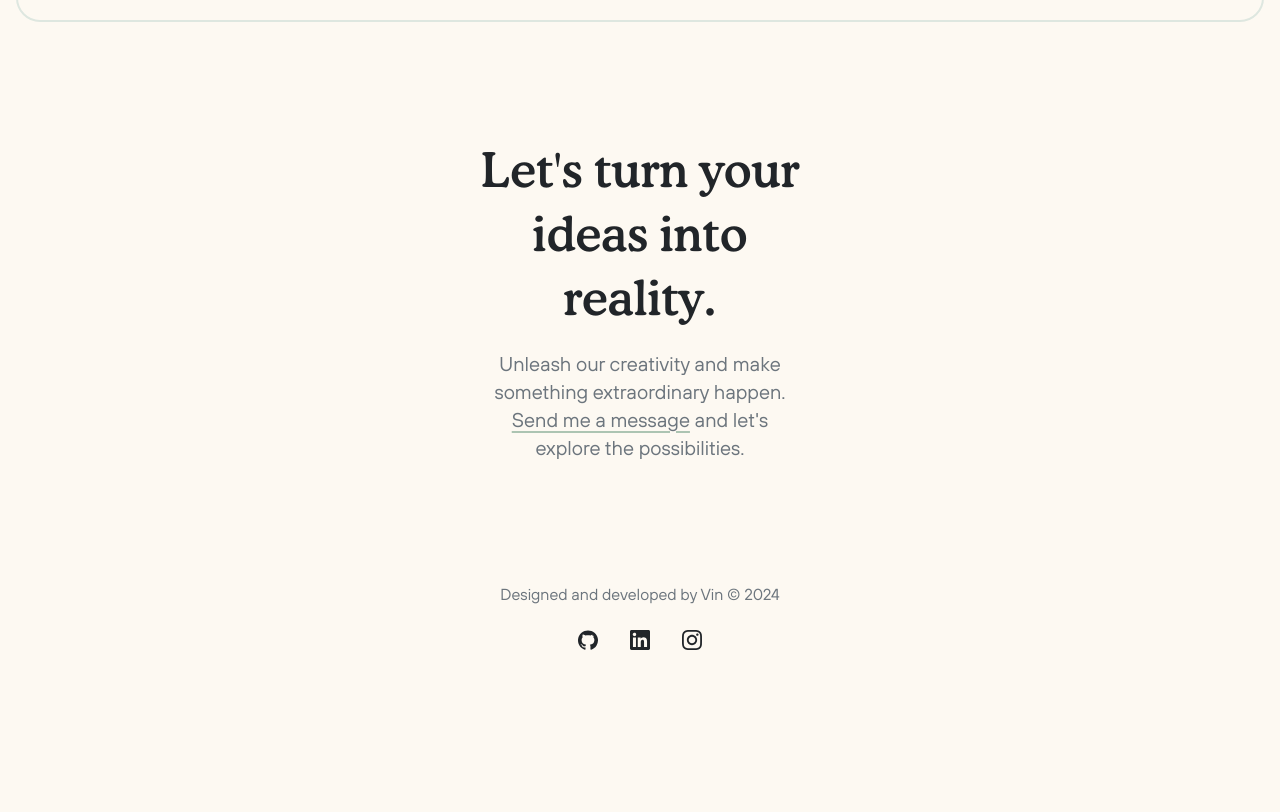
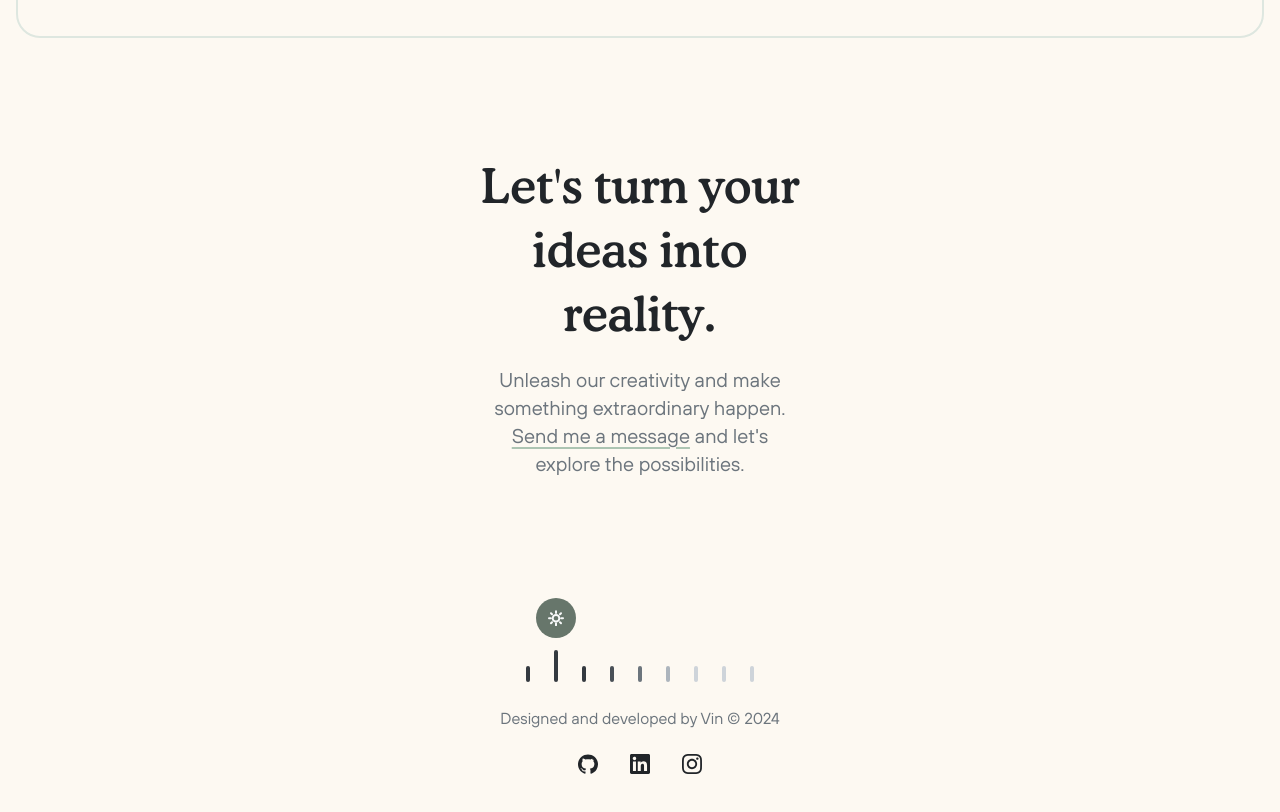
Before and after one commit to vinnie4k/portfolio-v3, a Next.js app: page /scribbly in a window 1280 px wide. Shown: the part 6174-6986 px from the top of the page. Before the commit the page ends 6884 px from the top, so only its background shows below. Built offline with nearby package versions, Linux system fonts and the light colour scheme.

Commit message:
Implement most of dark mode toggle

```diff
--- a/package.json
+++ b/package.json
@@ -9,6 +9,7 @@
     "lint": "next lint"
   },
   "dependencies": {
+    "@headlessui/react": "^2.1.0",
     "next": "14.2.4",
     "react": "^18",
     "react-dom": "^18"
--- a/src/app/globals.css
+++ b/src/app/globals.css
@@ -31,6 +31,14 @@
 
   .animate-up {
     @apply transition-all ease-in-out duration-300 hover:translate-y-[-4px];
+  }
+
+  .animate-footer-bar {
+    @apply transition-all ease-in-out duration-200 pt-2 cursor-pointer h-6 hover:h-10;
+  }
+
+  .animate-footer-circle {
+    @apply transition-all ease-in-out duration-200 data-[closed]:opacity-0 data-[closed]:translate-y-2;
   }
 
   /* Gradient */
--- a/src/components/FooterBar.tsx
+++ b/src/components/FooterBar.tsx
@@ -1,17 +1,184 @@
-import Image from "next/image";
-import githubIcon from "../../public/icons/github-dk.svg";
-import linkedinIcon from "../../public/icons/linkedin.svg";
-import instagramIcon from "../../public/icons/instagram.svg";
+"use client";
+
 import LinkedInIcon from "@/icons/LinkedInIcon";
 import InstagramIcon from "@/icons/InstagramIcon";
 import GitHubIcon from "@/icons/GitHubIcon";
+import SunIcon from "@/icons/SunIcon";
+import { inInterval } from "@/helpers";
+import { timeIntervals } from "@/constants";
+import { useEffect, useState } from "react";
+import { Transition } from "@headlessui/react";
 
 export default function FooterBar() {
+  const offsetStyle = [
+    "ml-[0px]",
+    "ml-[28px]",
+    "ml-[56px]",
+    "ml-[84px]",
+    "ml-[112px]",
+    "ml-[140px]",
+    "ml-[168px]",
+    "ml-[196px]",
+    "ml-[224px]",
+  ];
+
+  // Variables
+  const [activeIndex, setActiveIndex] = useState(-1);
+  const [isShowing, setIsShowing] = useState(true);
+
+  // Hooks
+  useEffect(() => {
+    const newActiveIndex = timeIntervals.findIndex((interval) =>
+      inInterval(interval[0], interval[1])
+    );
+    setActiveIndex(newActiveIndex);
+    if ([5, 6, 7, 8].includes(newActiveIndex)) {
+      document.documentElement.classList.add("dark");
+    }
+  }, [timeIntervals]);
+
+  // Render
   return (
     <div className="flex flex-col items-center gap-6">
+      {/* Toggle */}
+      <div className="flex flex-col gap-3 justify-end h-[84px]">
+        {/* Circle */}
+        <Transition show={isShowing}>
+          <div
+            className={`animate-footer-circle bg-primary-700 rounded-[24px] w-10 h-10 flex items-center justify-center ${
+              activeIndex === -1 ? "hidden" : offsetStyle[activeIndex]
+            }`}
+          >
+            <SunIcon width={16} className="stroke-neutral-100" />
+          </div>
+        </Transition>
+
+        {/* Bars */}
+        <div className="flex flex-row px-[18px] items-end h-8">
+          <button
+            className={`animate-footer-bar pr-3 ${activeIndex === 0 && "h-10"}`}
+            onClick={() => {
+              setIsShowing(false);
+              setTimeout(() => {
+                document.documentElement.classList.remove("dark");
+                setActiveIndex(0);
+                setIsShowing(true);
+              }, 300);
+            }}
+          >
+            <div className="w-1 h-full rounded-[8px] bg-neutral-800" />
+          </button>
+          <button
+            className={`animate-footer-bar px-3 ${activeIndex === 1 && "h-10"}`}
+            onClick={() => {
+              document.documentElement.classList.remove("dark");
+              setIsShowing(false);
+              setTimeout(() => {
+                setActiveIndex(1);
+                setIsShowing(true);
+              }, 300);
+            }}
+          >
+            <div className="w-1 h-full rounded-[8px] bg-neutral-800" />
+          </button>
+          <button
+            className={`animate-footer-bar px-3 ${activeIndex === 2 && "h-10"}`}
+            onClick={() => {
+              document.documentElement.classList.remove("dark");
+              setIsShowing(false);
+              setTimeout(() => {
+                setActiveIndex(2);
+                setIsShowing(true);
+              }, 300);
+            }}
+          >
+            <div className="w-1 h-full rounded-[8px] bg-neutral-800" />
+          </button>
+          <button
+            className={`animate-footer-bar px-3 ${activeIndex === 3 && "h-10"}`}
+            onClick={() => {
+              document.documentElement.classList.remove("dark");
+              setIsShowing(false);
+              setTimeout(() => {
+                setActiveIndex(3);
+                setIsShowing(true);
+              }, 300);
+            }}
+          >
+            <div className="w-1 h-full rounded-[8px] bg-neutral-700" />
+          </button>
+          <button
+            className={`animate-footer-bar px-3 ${activeIndex === 4 && "h-10"}`}
+            onClick={() => {
+              document.documentElement.classList.remove("dark");
+              setIsShowing(false);
+              setTimeout(() => {
+                setActiveIndex(4);
+                setIsShowing(true);
+              }, 300);
+            }}
+          >
+            <div className="w-1 h-full rounded-[8px] bg-neutral-600" />
+          </button>
+          <button
+            className={`animate-footer-bar px-3 ${activeIndex === 5 && "h-10"}`}
+            onClick={() => {
+              document.documentElement.classList.add("dark");
+              setIsShowing(false);
+              setTimeout(() => {
+                setActiveIndex(5);
+                setIsShowing(true);
+              }, 300);
+            }}
+          >
+            <div className="w-1 h-full rounded-[8px] bg-neutral-500" />
+          </button>
+          <button
+            className={`animate-footer-bar px-3 ${activeIndex === 6 && "h-10"}`}
+            onClick={() => {
+              document.documentElement.classList.add("dark");
+              setIsShowing(false);
+              setTimeout(() => {
+                setActiveIndex(6);
+                setIsShowing(true);
+              }, 300);
+            }}
+          >
+            <div className="w-1 h-full rounded-[8px] bg-neutral-400" />
+          </button>
+          <button
+            className={`animate-footer-bar px-3 ${activeIndex === 7 && "h-10"}`}
+            onClick={() => {
+              document.documentElement.classList.add("dark");
+              setIsShowing(false);
+              setTimeout(() => {
+                setActiveIndex(7);
+                setIsShowing(true);
+              }, 300);
+            }}
+          >
+            <div className="w-1 h-full rounded-[8px] bg-neutral-400" />
+          </button>
+          <button
+            className={`animate-footer-bar pl-3 ${activeIndex === 8 && "h-10"}`}
+            onClick={() => {
+              document.documentElement.classList.add("dark");
+              setIsShowing(false);
+              setTimeout(() => {
+                setActiveIndex(8);
+                setIsShowing(true);
+              }, 300);
+            }}
+          >
+            <div className="w-1 h-full rounded-[8px] bg-neutral-400" />
+          </button>
+        </div>
+      </div>
+
       <p className="b2 text-neutral-600 dark:text-neutral-400">
         Designed and developed by Vin © 2024
       </p>
+
       <div className="flex flex-row gap-8">
         <a href="https://github.com/vinnie4k" target="_blank">
           <GitHubIcon
--- a/src/components/NavBar.tsx
+++ b/src/components/NavBar.tsx
@@ -18,7 +18,7 @@ export default function NavBar() {
 
   return (
     <div className="fixed top-8 z-10 w-full mx-[-16px] px-[16px]">
-      <div className="flex flex-row justify-between items-center bg-custom-navbarLight dark:bg-custom-navbarDark backdrop-blur-lg py-3 px-4 rounded-[24px]">
+      <div className="flex flex-row justify-between items-center bg-navbar-l dark:bg-navbar-d backdrop-blur-lg py-3 px-4 rounded-[24px]">
         <a href="/">
           <p
             className={`b2 font-medium text-neutral-900 dark:text-neutral-100 py-[6px] px-4 ${
--- a/src/components/NextCell.tsx
+++ b/src/components/NextCell.tsx
@@ -1,5 +1,5 @@
-import ArrowLeft from "@/icons/ArrowLeft";
-import ArrowRight from "@/icons/ArrowRight";
+import ArrowLeftIcon from "@/icons/ArrowLeftIcon";
+import ArrowRightIcon from "@/icons/ArrowRightIcon";
 
 interface props {
   prevText: string;
@@ -15,12 +15,12 @@ export default function NextCell({
   nextLink,
 }: props) {
   return (
-    <div className="flex flex-col justify-center gap-6 p-12 rounded-[24px] border-2 border-primary-200 dark:border-primary-800">
+    <div className="flex flex-col justify-center gap-6 p-12 pb-16 rounded-[24px] border-2 border-primary-200 dark:border-primary-800">
       <a
         href={prevLink}
         className="flex flex-col items-start animate-underline underline-offset-[8px] hover:underline-offset-[12px]"
       >
-        <ArrowLeft
+        <ArrowLeftIcon
           width={32}
           className="stroke-neutral-800 dark:stroke-neutral-200"
         />
@@ -30,7 +30,7 @@ export default function NextCell({
         href={nextLink}
         className="flex flex-col items-end animate-underline underline-offset-[8px] hover:underline-offset-[12px]"
       >
-        <ArrowRight
+        <ArrowRightIcon
           width={32}
           className="stroke-neutral-800 dark:stroke-neutral-200"
         />
--- a/src/constants.ts
+++ b/src/constants.ts
@@ -19,3 +19,17 @@ export interface IconProps {
   height?: number;
   className?: string;
 }
+
+// Day: 6am-8am, 8am-11am, 11am-2pm, 2pm-5pm, 5pm-8pm
+// Night: 8pm-10pm, 10pm-12am, 12am-3am, 3am-6am
+export const timeIntervals = [
+  [6, 7],
+  [8, 10],
+  [11, 13],
+  [13, 17],
+  [17, 19],
+  [20, 21],
+  [22, 23],
+  [0, 2],
+  [3, 5],
+];
--- /dev/null
+++ b/src/helpers.ts
@@ -0,0 +1,8 @@
+export const inInterval = (startHour: number, endHour: number): boolean => {
+  const now = new Date();
+  if (startHour > endHour) {
+    // After midnight (ex: 22, 0)
+    return now.getHours() >= startHour || now.getHours() <= endHour;
+  }
+  return now.getHours() >= startHour && now.getHours() <= endHour;
+};
--- /dev/null
+++ b/src/icons/SunIcon.tsx
@@ -0,0 +1,21 @@
+import { IconProps } from "@/constants";
+
+export default function ({ width, height, className }: IconProps) {
+  return (
+    <svg
+      width={width}
+      height={height || width}
+      viewBox="0 0 16 16"
+      xmlns="http://www.w3.org/2000/svg"
+      className={className}
+    >
+      <path
+        d="M8 1.26562V2.93229M13.3333 8.26563H15M2.66667 8.26563H1M8 13.599V15.2656M4 4.26563L3 3.26563M12 12.2656L13 13.2656M4 12.2656L3 13.2656M12 4.26563L13 3.26563M11.3333 8.26563C11.3333 10.1066 9.84095 11.599 8 11.599C6.15905 11.599 4.66667 10.1066 4.66667 8.26563C4.66667 6.42468 6.15905 4.93229 8 4.93229C9.84095 4.93229 11.3333 6.42468 11.3333 8.26563Z"
+        strokeWidth="2"
+        strokeLinecap="round"
+        strokeLinejoin="round"
+        fill="none"
+      />
+    </svg>
+  );
+}
--- a/tailwind.config.ts
+++ b/tailwind.config.ts
@@ -14,9 +14,9 @@ const config: Config = {
         tthovespro: ["var(--font-tthovespro)"],
       },
       colors: {
-        custom: {
-          navbarLight: "rgba(253, 249, 242, 0.48)",
-          navbarDark: "rgba(34, 39, 36, 0.48)",
+        navbar: {
+          l: "rgba(253, 249, 242, 0.48)",
+          d: "rgba(34, 39, 36, 0.48)",
         },
         neutral: {
           100: "#F8F9FA",
```
Also changed, not shown: src/icons/MoonIcon.tsx (added, +21 -0 lines), src/icons/ArrowLeftIcon.tsx (renamed from src/icons/ArrowLeft.tsx), src/icons/ArrowRightIcon.tsx (renamed from src/icons/ArrowRight.tsx), 1 other file (tests, documents, lock files or other folders).
